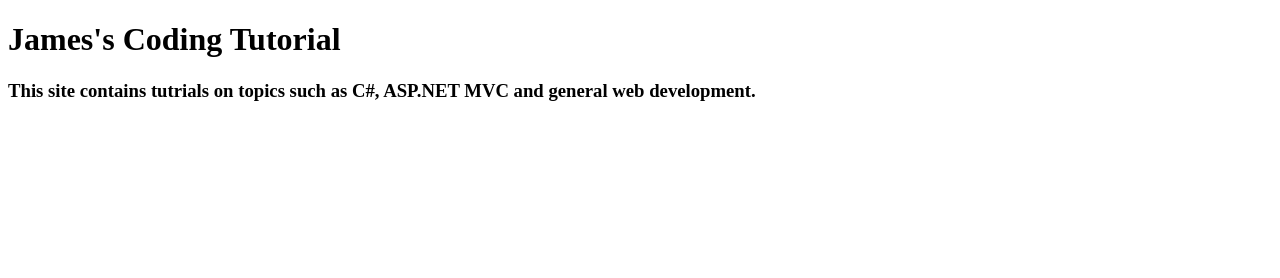
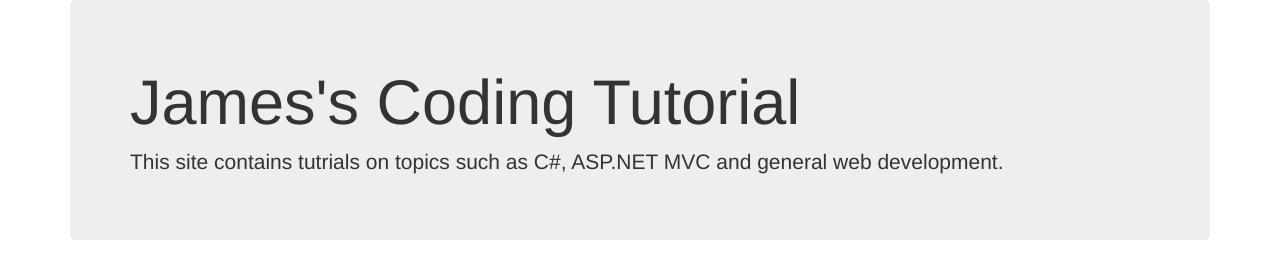
Before and after one commit to chibakun/james-coding-tutorials, a plain HTML site: page index.html in a window 1280 px wide. Drawn offline with nearby package versions, Linux system fonts and the light colour scheme.

Commit message:
Update index.html

```diff
--- a/index.html
+++ b/index.html
@@ -2,21 +2,33 @@
 
 <html lang="en">
 <head>
-  <meta charset="utf-8">
+	<meta charset="utf-8">
 
-  <title>James's Coding Tutorials</title>
-  <meta name="description" content="James's Coding Tutorials">
-  <meta name="author" content="James">
+	<title>James's Coding Tutorials</title>
+	<meta name="description" content="James's Coding Tutorials">
+	<meta name="author" content="James">
 
-  <link rel="stylesheet" href="css/styles.css?v=1.0">
+	<link rel="stylesheet" href="css/site.css">
 
+	<link rel="stylesheet" href="css/bootstrap.min.css">
 
+	<script src="https://ajax.googleapis.com/ajax/libs/jquery/3.3.1/jquery.min.js"></script>
+
+	<script src="https://cdnjs.cloudflare.com/ajax/libs/popper.js/1.12.9/umd/popper.min.js"></script>
+
+	<script src="scripts/bootstrap.min.js"></script>
+	<meta name="viewport" content="width=device-width, initial-scale=1">
 </head>
 
 <body>
-<h1>James's Coding Tutorial</h1>
-<h3>This site contains tutrials on topics such as C#, ASP.NET MVC and general web development.</h3>
-<menu></menu>
+
+<div class="container">
+  <div class="jumbotron">
+	<h1>James's Coding Tutorial</h1>
+    <p>This site contains tutrials on topics such as C#, ASP.NET MVC and general web development.</p>
+  </div>
+
+</div>
 
 </body>
 </html>
```
